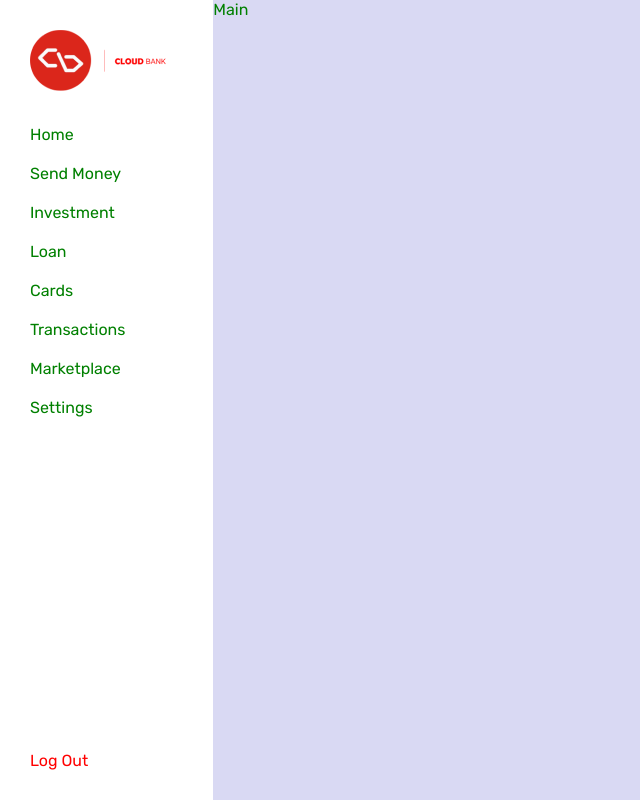
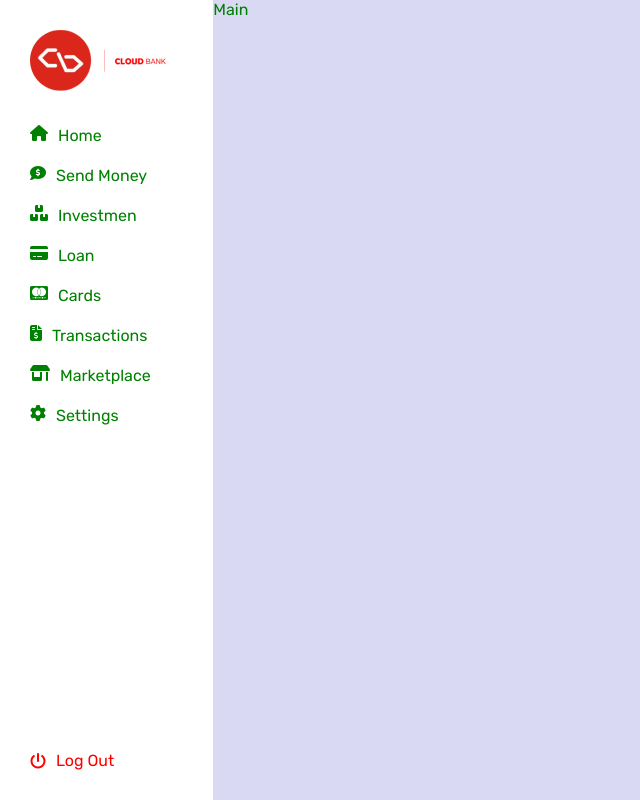
Before and after one commit to topzz100/test, a React (Create React App) app: page / in a window 1280 px wide. Shown: the whole page, without its empty margins (0-640 px from the left). Built offline with nearby package versions, Linux system fonts and the light colour scheme.

Commit message:
SideBar done

```diff
--- a/public/index.html
+++ b/public/index.html
@@ -16,6 +16,10 @@
     -->
     <link rel="manifest" href="%PUBLIC_URL%/manifest.json" />
     <link href="https://fonts.googleapis.com/css2?family=Rubik:wght@300;400;500;600;700;800&display=swap" rel="stylesheet">
+
+    <link rel="stylesheet" href="https://cdnjs.cloudflare.com/ajax/libs/font-awesome/6.1.1/css/all.min.css"
+      integrity="sha512-KfkfwYDsLkIlwQp6LFnl8zNdLGxu9YAA1QvwINks4PhcElQSvqcyVLLD9aMhXd13uQjoXtEKNosOWaZqXgel0g=="
+      crossorigin="anonymous" referrerpolicy="no-referrer" />
     <!--
       Notice the use of %PUBLIC_URL% in the tags above.
       It will be replaced with the URL of the `public` folder during the build.
--- a/src/SideBar/SideBar.jsx
+++ b/src/SideBar/SideBar.jsx
@@ -10,33 +10,59 @@ const SideBar = () => {
             <Logo src='/images/cloudbank.png'/>
               <List>
                 <ListItem>
+                  <i class="fa-solid fa-house"></i>
+                  <span>
                     Home
+                  </span>
+
                 </ListItem>
                 <ListItem>
+                  <i class="fa-solid fa-comment-dollar"></i>
+                  <span>
                     Send Money
+                  </span>
                 </ListItem>
                 <ListItem>
-                  Investment
+                  <i class="fa-solid fa-boxes-stacked"></i>
+                  <span>
+                    Investmen
+                  </span>
                 </ListItem>
                 <ListItem>
+                  <i class="fa-solid fa-credit-card"></i>
+                  <span>
                     Loan
+                  </span>
                 </ListItem>
                 <ListItem>
+                  <i class="fa-brands fa-cc-mastercard"></i>
+                  <span>
                     Cards
+                  </span>
                 </ListItem>
                 <ListItem>
+                  <i class="fa-solid fa-file-invoice-dollar"></i>
+                  <span>
                     Transactions
+                  </span>
                 </ListItem>
                 <ListItem>
+                  <i class="fa-solid fa-shop"></i>
+                  <span>
                     Marketplace
+                  </span>
                 </ListItem>
                 <ListItem>
+                  <i class="fa-solid fa-gear"></i>
+                  <span>
                     Settings
+                  </span>
                 </ListItem>
               </List>
             </Container>
 
             <LogOut>
+              <i class="fa-solid fa-power-off" style={{color: 'red'}}></i>
               <p>Log Out</p>
             </LogOut>
 
--- a/src/SideBar/SideBar.styles.js
+++ b/src/SideBar/SideBar.styles.js
@@ -28,7 +28,9 @@ export const List = styled.ul`
 `;
 export const ListItem = styled.li`
   padding: 10px 0;
-
+  span{
+    margin-left: 10px;
+  }
 `;
 export const LogOut = styled.div`
   display: flex;
@@ -36,6 +38,8 @@ export const LogOut = styled.div`
   overflow: hidden;
   p{
     color: red;
+    display: flex;
+    margin-left: 10px;
 
   }
 `
```
Also changed, not shown: src/Category/Category.jsx (added), src/Category/Category.styles.js (added). Lines whose indentation alone changed are shown as unchanged.
